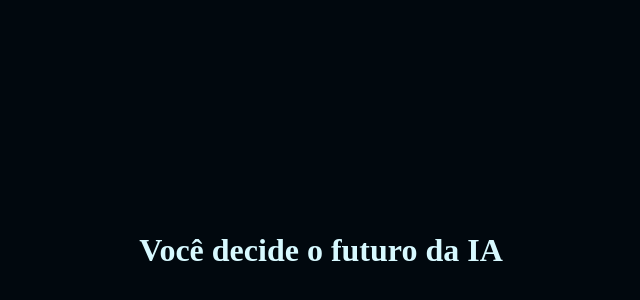
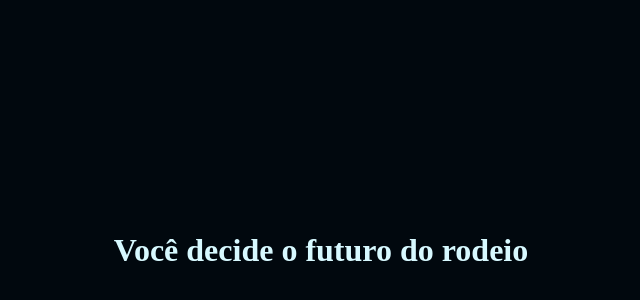
Before and after one commit to crime123/missao-ia, a plain HTML site: page index.html in a window 1280 px wide. Shown: the part 158-458 px from the top of the page, without its empty margins (319-959 px from the left). Drawn offline with Linux system fonts and the light colour scheme.

Commit message:
Update index.html

```diff
--- a/index.html
+++ b/index.html
@@ -8,7 +8,7 @@
 </head>
 <body>
     <div class="caixa-principal">
-        <h1>Você decide o futuro da IA</h1>
+        <h1>Você decide o futuro do rodeio</h1>
         <div class="caixa-perguntas"></div>
         <div class="caixa-alternativas"></div>
         <div class="caixa-resultado">
```
